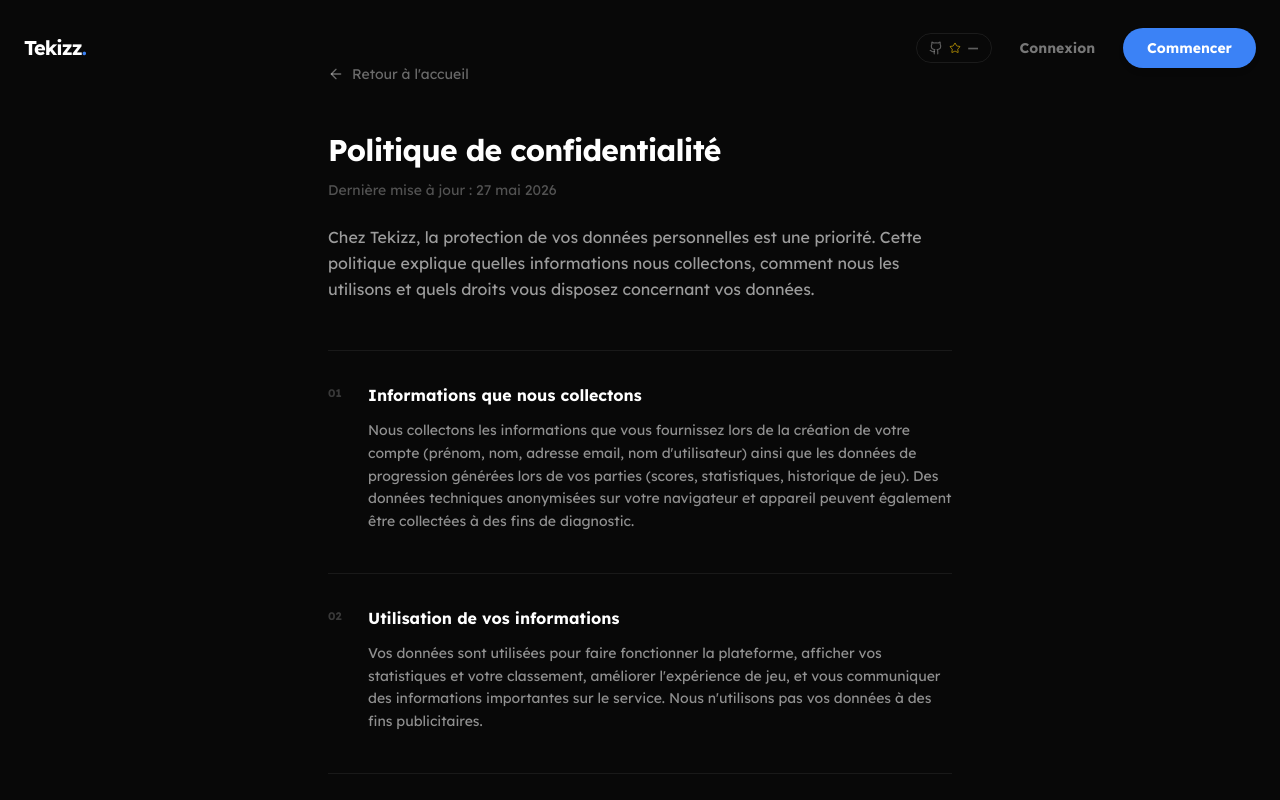
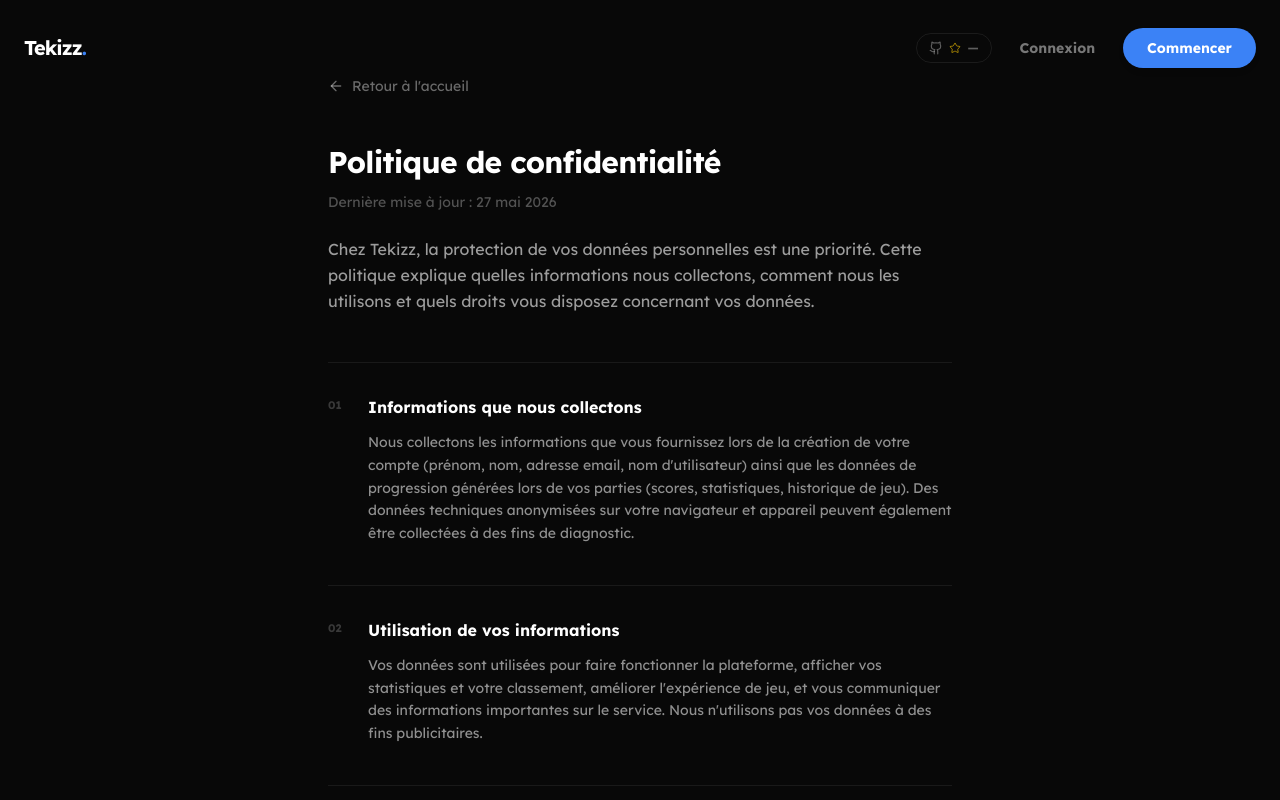
Before and after one commit to Annouuuuuuu/Tekkiz, a React (Vite) app in the folder frontend/: page /privacy in a window 1280 px wide. Shown: the top 800 px of the page. Built offline with nearby package versions, Linux system fonts and the light colour scheme; no server answers.

Commit message:
fix(privacy, terms): adjust margin for back link in Privacy and Terms pages

```diff
--- a/frontend/src/pages/Privacy.jsx
+++ b/frontend/src/pages/Privacy.jsx
@@ -40,7 +40,7 @@ const Privacy = () => {
   return (
     <div className="min-h-screen bg-[#080808] text-white">
       <div className="max-w-2xl mx-auto px-6 py-16">
-        <Link to="/" className="inline-flex items-center gap-2 text-sm text-white/40 hover:text-white/70 transition-colors mb-12">
+        <Link to="/" className="inline-flex items-center gap-2 text-sm text-white/40 hover:text-white/70 transition-colors mb-12 mt-3">
           <ArrowLeft className="w-4 h-4" />
           Retour à l'accueil
         </Link>
--- a/frontend/src/pages/Terms.jsx
+++ b/frontend/src/pages/Terms.jsx
@@ -44,7 +44,7 @@ const Terms = () => {
   return (
     <div className="min-h-screen bg-[#080808] text-white">
       <div className="max-w-2xl mx-auto px-6 py-16">
-        <Link to="/" className="inline-flex items-center gap-2 text-sm text-white/40 hover:text-white/70 transition-colors mb-12">
+        <Link to="/" className="inline-flex items-center gap-2 text-sm text-white/40 hover:text-white/70 transition-colors mb-12 mt-3">
           <ArrowLeft className="w-4 h-4" />
           Retour à l'accueil
         </Link>
```
